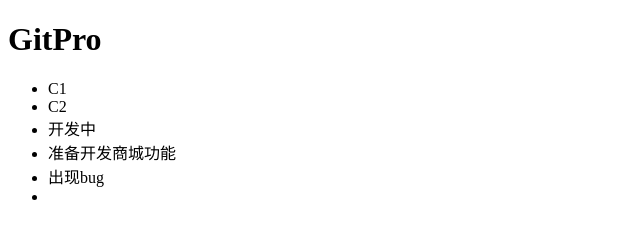
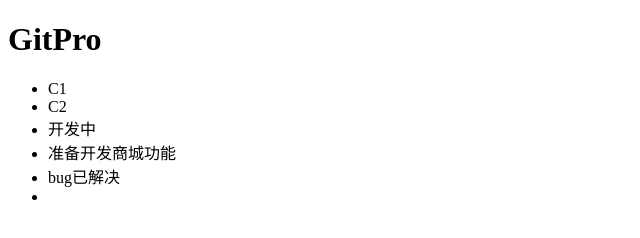
Before and after one commit to DuJunT/test1, a plain HTML site: page index.html in a window 1280 px wide. Shown: the full height of the page, 0-640 px from the left. Drawn offline with Linux system fonts and the light colour scheme.

Commit message:
bug已解决

```diff
--- a/index.html
+++ b/index.html
@@ -11,7 +11,7 @@
 		<li>C2</li>
 		<li>开发中</li>
 		<li>准备开发商城功能</li>
-		<li>出现bug<li>
+		<li>bug已解决<li>
 	</ul>
 </body>
 </html>
```
